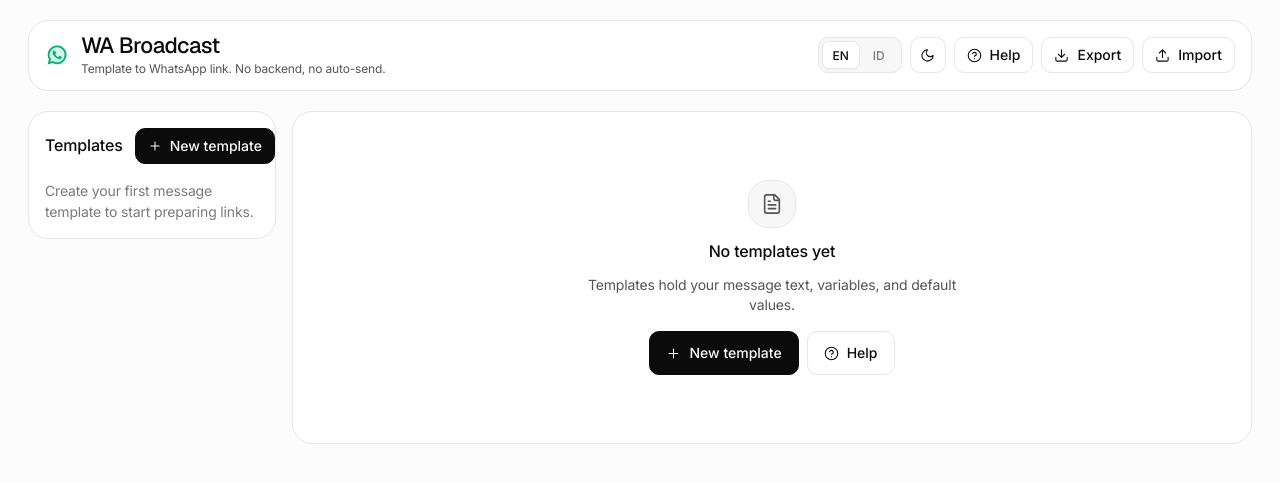
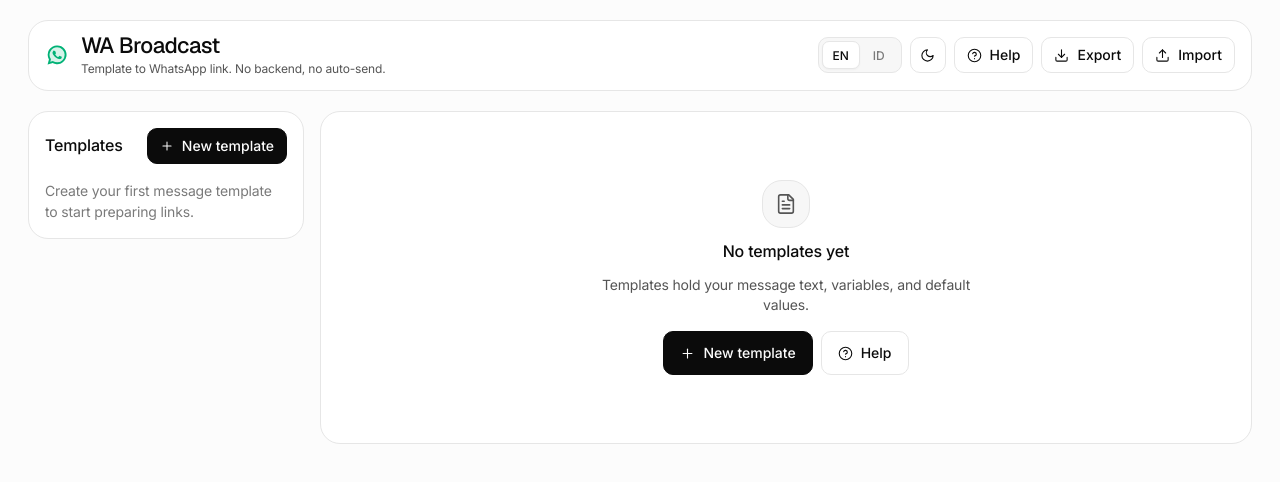
Before and after one commit to ryankosegeran-byte/broadcast_reverse_whatsapp, a Svelte app: page / in a window 1280 px wide. Shown: the top 482 px of the page. Built offline with nearby package versions, Linux system fonts and the light colour scheme.

Commit message:
Keep header, sidebar, and card buttons contained within panels

```diff
--- a/src/App.svelte
+++ b/src/App.svelte
@@ -927,7 +927,7 @@
         </button>
       </div>
 
-      <div class="panel-head wrap">
+      <div class="panel-head">
         <h2>{t('recipients')}</h2>
         <div class="row gap wrap">
           <button
@@ -962,7 +962,7 @@
               placeholder={t('pastePlaceholder')}
               disabled={!showPaste}
             ></textarea>
-            <div class="row gap">
+            <div class="row gap wrap">
               <button
                 class="btn primary sm"
                 type="button"
@@ -1015,7 +1015,7 @@
                 </label>
               {/each}
             </div>
-            <div class="row gap">
+            <div class="row gap wrap">
               <button class="btn primary sm" type="submit" disabled={!showAdd}>{t('add')}</button>
               <button class="btn ghost sm" type="button" onclick={() => (showAdd = false)}>
                 {t('cancel')}
--- a/src/styles.css
+++ b/src/styles.css
@@ -368,6 +368,7 @@ h2 {
   align-items: center;
   justify-content: center;
   gap: var(--space-2);
+  max-width: 100%;
   min-height: var(--control-height-md);
   padding: 0 var(--space-4);
   border: 1px solid var(--border);
@@ -576,13 +577,13 @@ h2 {
 /* Workspace grid */
 .workspace {
   display: grid;
-  grid-template-columns: 248px minmax(0, 1fr) 368px;
+  grid-template-columns: 276px minmax(0, 1fr) 368px;
   gap: var(--space-4);
   align-items: start;
 }
 
 .workspace.single {
-  grid-template-columns: 248px minmax(0, 1fr);
+  grid-template-columns: 276px minmax(0, 1fr);
 }
 
 .panel {
@@ -597,12 +598,9 @@ h2 {
   display: flex;
   align-items: center;
   justify-content: space-between;
-  gap: var(--space-3);
+  flex-wrap: wrap;
+  gap: var(--space-2) var(--space-3);
   margin-bottom: var(--space-4);
-}
-
-.panel-head.wrap {
-  flex-wrap: wrap;
 }
 
 /* Sidebar */
@@ -690,6 +688,7 @@ h2 {
   display: flex;
   align-items: center;
   justify-content: space-between;
+  flex-wrap: wrap;
   gap: var(--space-2);
   padding: 4px 0;
   animation: surface-in var(--duration-instant) var(--ease-enter) both;
@@ -710,6 +709,7 @@ h2 {
   align-items: center;
   gap: 2px;
   flex: none;
+  margin-left: auto;
 }
 
 /* Inline confirm pill (Arc ConfirmMorph + Bencho inline-confirm) */
@@ -1071,8 +1071,12 @@ textarea.body {
 .chip {
   display: inline-flex;
   align-items: center;
+  max-width: 100%;
   min-height: 30px;
   padding: 0 11px;
+  overflow: hidden;
+  text-overflow: ellipsis;
+  white-space: nowrap;
   border-radius: var(--radius-pill);
   border: 1px solid color-mix(in oklab, var(--accent) 36%, var(--border));
   background: var(--accent-subtle);
@@ -1148,6 +1152,7 @@ textarea.body {
   display: flex;
   align-items: center;
   justify-content: space-between;
+  flex-wrap: wrap;
   gap: var(--space-2);
 }
 
@@ -1716,7 +1721,7 @@ td.actions {
 @media (max-width: 1120px) {
   .workspace,
   .workspace.single {
-    grid-template-columns: 224px minmax(0, 1fr);
+    grid-template-columns: 272px minmax(0, 1fr);
   }
 
   .preview-panel {
@@ -2042,6 +2047,7 @@ td.actions {
     display: flex;
     align-items: center;
     justify-content: space-between;
+    flex-wrap: wrap;
     gap: var(--space-2);
     min-width: 0;
   }
@@ -2124,6 +2130,7 @@ td.actions {
   .rcard-actions {
     display: flex;
     align-items: center;
+    flex-wrap: wrap;
     gap: var(--space-2);
     min-width: 0;
   }
@@ -2137,6 +2144,7 @@ td.actions {
     display: flex;
     align-items: center;
     justify-content: space-between;
+    flex-wrap: wrap;
     gap: var(--space-2);
     padding: var(--space-2);
     border: 1px solid var(--border);
```
